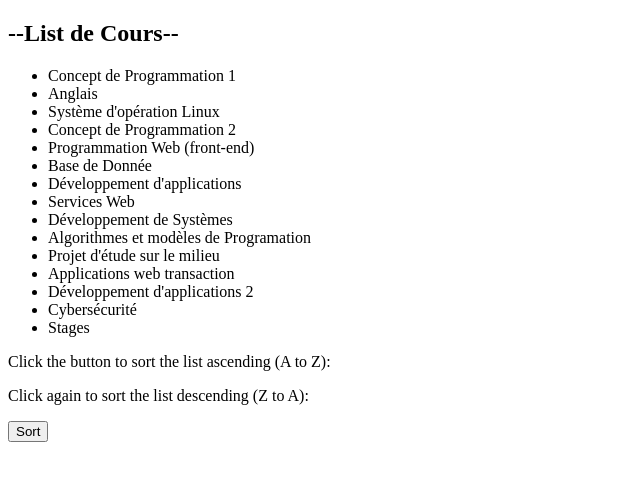
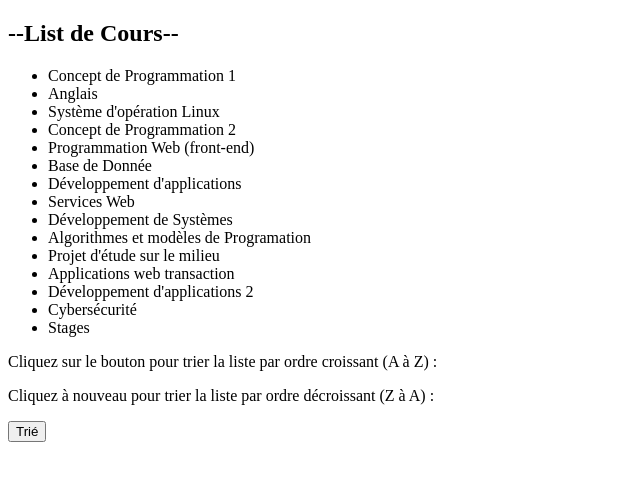
Before and after one commit to PatF3lix/Exercise-HTML, a plain HTML site: page semaine 2/Exercise3/Cours_Programme.html in a window 1280 px wide. Shown: the whole page, without its empty margins (0-640 px from the left). Drawn offline with Linux system fonts and the light colour scheme.

Commit message:
LIste connecté a js file

```diff
--- a/semaine 2/Exercise3/Cours_Programme.html
+++ b/semaine 2/Exercise3/Cours_Programme.html
@@ -15,7 +15,7 @@
     <body>
         <h2><strong>--List de Cours--</strong></h2>
         <div>
-            <ul>
+            <ul id="listCours">
                 <li>Concept de Programmation 1</li>
                 <li>Anglais</li>
                 <li>Système d'opération Linux</li>
@@ -33,10 +33,10 @@
                 <li>Stages</li>
             </ul>
         </div>
-        <p>Click the button to sort the list ascending (A to Z):</p>
-        <p>Click again to sort the list descending (Z to A):</p>
+            <p>Cliquez sur le bouton pour trier la liste par ordre croissant (A à Z) :</p>
+            <p>Cliquez à nouveau pour trier la liste par ordre décroissant (Z à A) :</p>
 
-        <button onclick="sortListDir()">Sort</button>
+        <button onclick="sortListDir()">Trié</button>
 
     </body>
 </html>
--- a/semaine 2/Exercise3/myscripts.js
+++ b/semaine 2/Exercise3/myscripts.js
@@ -2,7 +2,7 @@
 
 function sortListDir() {
     var list, i, switching, b, shouldSwitch, dir, switchcount = 0;
-    list = document.getElementById("id01");
+    list = document.getElementById("listCours");
     switching = true;
     // Set the sorting direction to ascending:
     dir = "asc";
```
Lines whose indentation alone changed are shown as unchanged.
